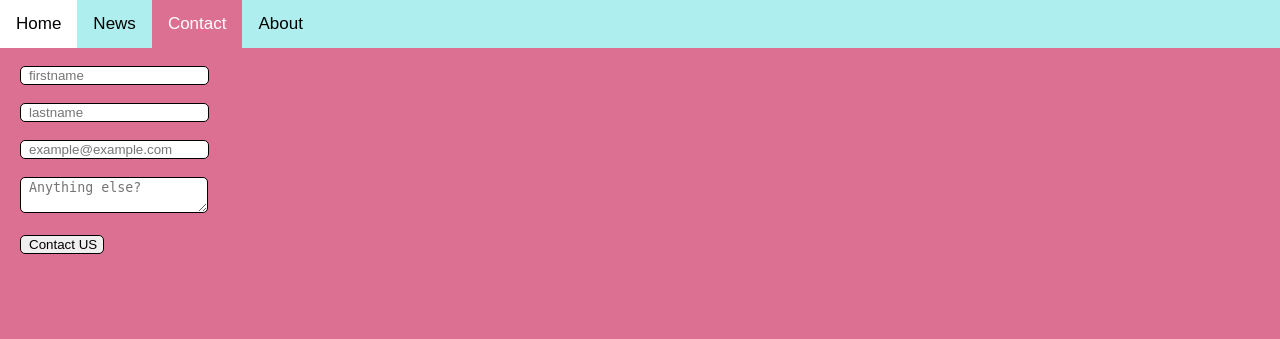
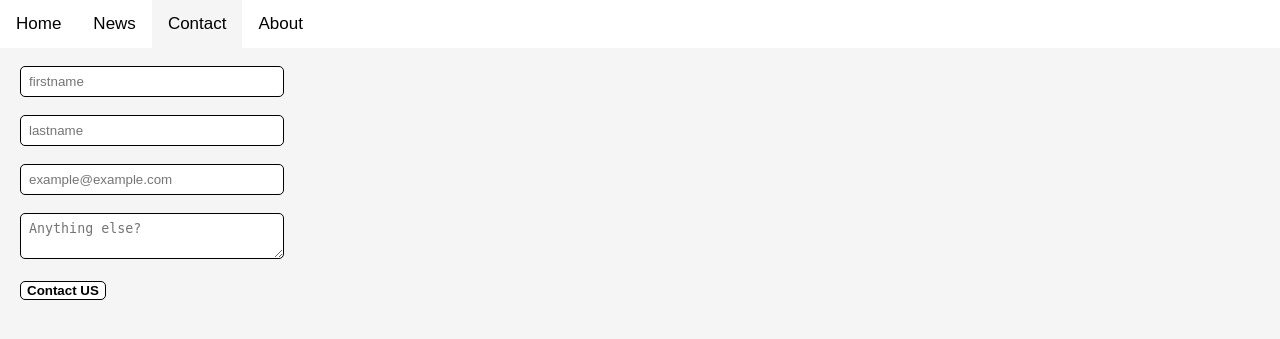
Before and after one commit to sameergross/webappazure, a PHP site: page /contact.html in a window 1280 px wide. Shown: the top 339 px of the page. Run offline with PHP 8.4, Linux system fonts and the light colour scheme.

Commit message:
Update style.css

```diff
--- a/style.css
+++ b/style.css
@@ -1,13 +1,14 @@
 body {
     margin: 0;
     font-family: Arial, Helvetica, sans-serif;
-    background-color: palevioletred;
+    background-color: whitesmoke
+
 
 }
 
 .topnav {
     overflow: hidden;
-    background-color: paleturquoise;
+    background-color: white;
 
 }
 
@@ -26,8 +27,8 @@ body {
 }
 
 .topnav a.active {
-    background-color: palevioletred;
-    color: white;
+    background-color: whitesmoke;
+    color: black;
 }
 
 .titles{
@@ -39,10 +40,69 @@ form{
 
 }
 
-input, textarea, button{
+input, textarea{
     border: 1px solid black;
     border-radius:5px;
     text-align: left;
     padding-left: 8px;
+    width: 20%;
+    padding-top: 7px;
+    padding-bottom: 7px;
 
 }
+button{
+    border: 1px solid black;
+    border-radius: 5px;
+    background-color: white;
+    font-weight: bolder;
+}
+.container{
+    height: auto;
+    width: 1300vw;
+    background-color: white;
+    margin: auto;
+    width: 50%;
+    margin-top: 50px;
+
+
+}
+img{
+    margin-top: 60px;
+    width: 80%;
+    margin-left: auto;
+    margin-right: auto;
+
+}
+.sclogo{
+    color: black;
+    text-align: center;
+    font-weight: bolder;
+}
+
+details{
+    text-align: left;
+    margin-left: 50px;
+
+}
+.specs{
+    text-align: left;
+    margin-left: 50px;
+}
+
+.abtus{
+    text-align: center;
+    padding-left: 50px;
+    padding-right: 50px;
+    margin-top: 30px;
+    margin-bottom: 30px;
+    padding-bottom: 20px;
+
+    height: auto;
+    width: 70%;
+    background-color: white;
+    margin: auto;
+}
+.abtustitle{
+    margin-top: 35px;
+    padding-top: 20px;
+}
```
